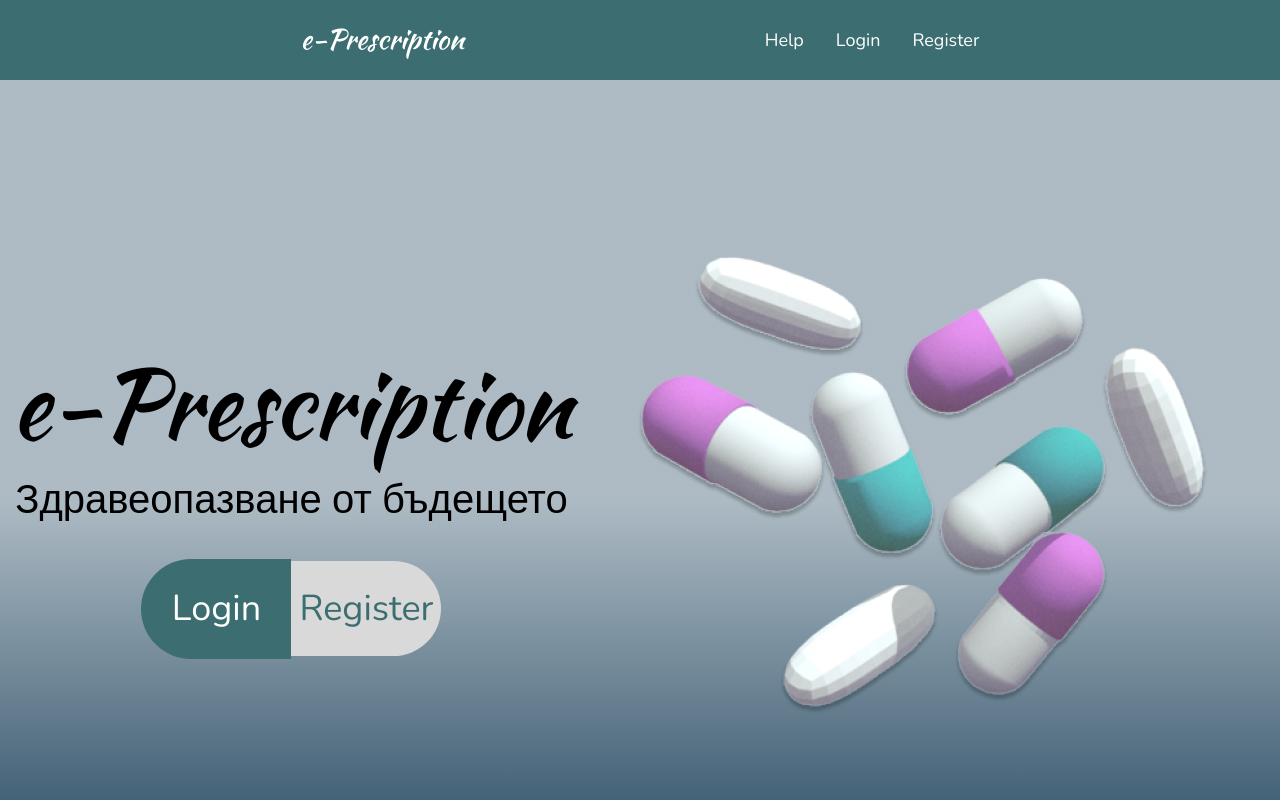
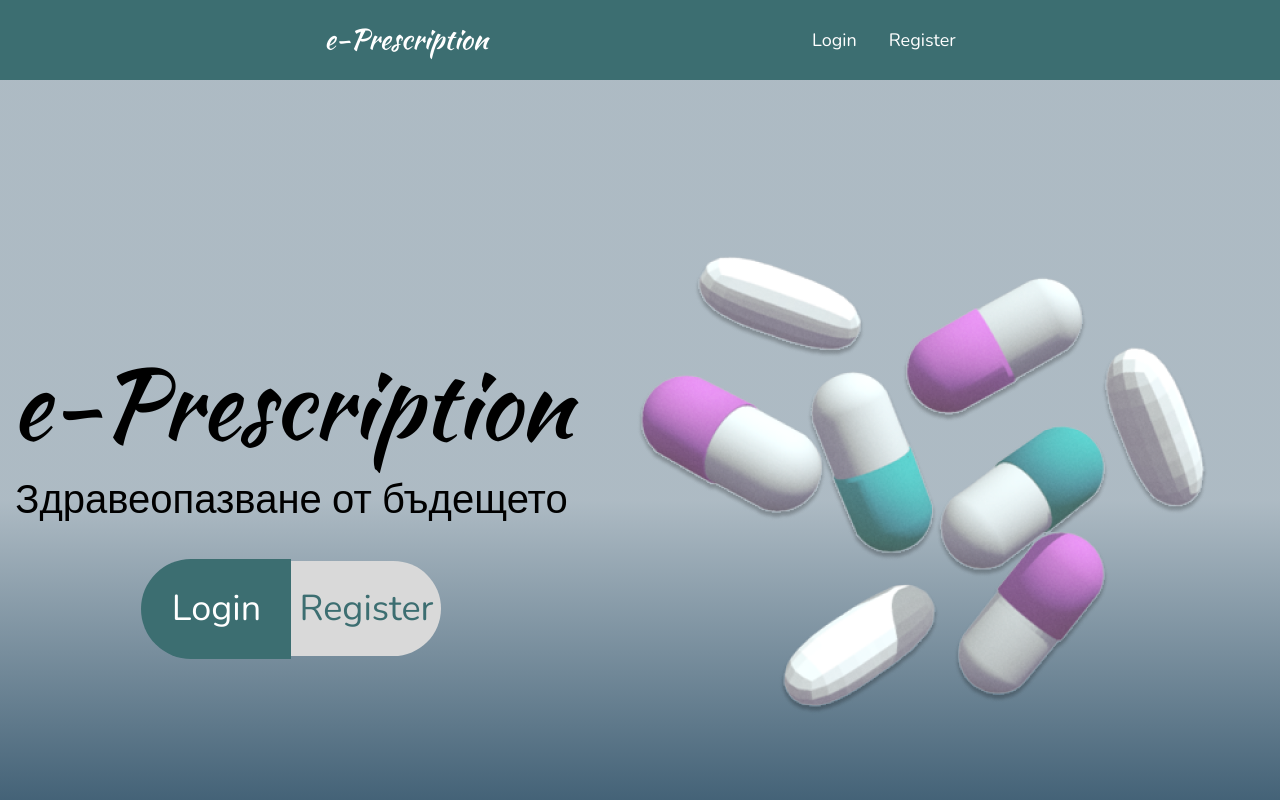
Before and after one commit to e-prescription-2-0/e-prescription-2.0, a React (Create React App) app: page / in a window 1280 px wide. Shown: the top 800 px of the page. Built offline with nearby package versions, Linux system fonts and the light colour scheme; a web font is replaced by a local one.

Commit message:
Update navbars styles

```diff
--- a/src/App.js
+++ b/src/App.js
@@ -20,6 +20,7 @@ const App = () => {
     "/login",
     "/register",
     "/logout",
+    "/forgotPassword"
   ]
   const shouldShowDashboardNavigation =
     !pathsWithoutDashboardNavigation.includes(pathname)
--- a/src/components/Header/Navigation/Navigation.js
+++ b/src/components/Header/Navigation/Navigation.js
@@ -1,14 +1,16 @@
 import { faBars } from "@fortawesome/free-solid-svg-icons";
 import { FontAwesomeIcon } from "@fortawesome/react-fontawesome";
 import { useState } from "react";
-import { NavLink, useNavigate } from "react-router-dom";
+import { Link, NavLink, useNavigate } from "react-router-dom";
 import { navLinkConfig } from "../../../constants/navigation";
 import style from "./Navigation.module.css";
 import { useSelector } from "react-redux";
 import { useMediaQuery } from "react-responsive";
 
 export const Navigation = () => {
-  const { role, email, firstName } = useSelector((state) => state.auth.authUser) ?? {
+  const { role, email, firstName } = useSelector(
+    (state) => state.auth.authUser
+  ) ?? {
     role: "guest",
   };
 
@@ -59,7 +61,11 @@ export const Navigation = () => {
           ) : null
         )}
       </ul>
-      {email && isDesktop && <p style={{ color: "white" }}>Здравейте, {firstName}</p>}
+      {email && isDesktop && (
+        <p style={{ color: "white" }}>
+          Здравейте, <Link className={style['user-name-link-to-profile']} to={"/profile"}>{firstName}</Link>
+        </p>
+      )}
     </nav>
   );
 };
--- a/src/components/Header/Navigation/Navigation.module.css
+++ b/src/components/Header/Navigation/Navigation.module.css
@@ -31,18 +31,18 @@
   height: 100%;
 }
 
-.navigation-list-item{
-  color: #ffffff ;
+.navigation-list-item {
+  color: #ffffff;
   font-size: 18px;
 }
-.navigation-list-item a{
+.navigation-list-item a {
   display: block;
   padding: 1rem;
-  color: #ffffff ;
-
+  color: #ffffff;
 }
 
-.navigation-list-item a:hover , .nav-active{
+.navigation-list-item a:hover,
+.nav-active {
   cursor: pointer;
   background: rgb(246, 252, 207, 0.8);
   color: #78d6c6;
@@ -85,8 +85,6 @@
     background: rgb(246, 252, 207, 0.8);
     color: #78d6c6;
     border-radius: 0;
-
-
   }
 
   .navigation-list.open {
@@ -97,3 +95,11 @@
     display: block; /* Show the mobile menu icon for small screens */
   }
 }
+
+.user-name-link-to-profile {
+  color: white;
+}
+.user-name-link-to-profile:hover {
+  color: #78d6c6;
+  cursor: pointer;
+}
--- a/src/constants/navigation.js
+++ b/src/constants/navigation.js
@@ -25,19 +25,13 @@ export const navLinkConfig = [
   //   onClick: () => { }
   // },
   {
-    linkName: "Dashboard",
+    linkName: "Табло",
     id: "9",
     hideFor: ["guest"],
     onClick: () => {},
     linkTo: "/prescriptions",
   },
-  {
-    linkName: "Help",
-    id: "5",
-    hideFor: [],
-    onClick: () => {},
-    linkTo: "/help",
-  },
+
   {
     linkName: "Login",
     id: "6",
@@ -52,21 +46,14 @@ export const navLinkConfig = [
     onClick: () => {},
     linkTo: "/register",
   },
-  {
-    linkName: "Profile",
-    id: "8",
-    hideFor: ["guest"],
-    onClick: () => {},
-    linkTo: "/profile",
-  },
 
   {
-    linkName: "Logout",
+    linkName: "Излез",
     id: "10",
     hideFor: ["guest"],
     onClick: () => {},
     linkTo: "/logout",
   },
-]
+];
 
-const userRolesConfig = ["doctor", "pharmacist", "patient", "guest"]
+const userRolesConfig = ["doctor", "pharmacist", "patient", "guest"];
```
